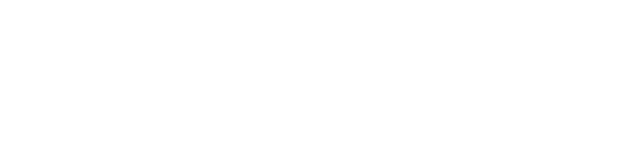
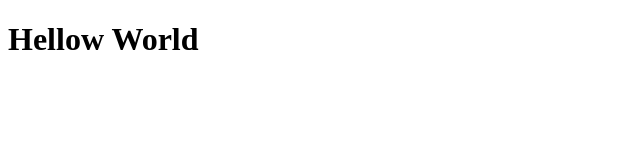
Before and after one commit to yumachon/kadai-githubpages, a plain HTML site: page index.html in a window 1280 px wide. Shown: the whole page, without its empty margins (0-640 px from the left). Drawn offline with Linux system fonts and the light colour scheme.

Commit message:
update index.html

```diff
--- a/index.html
+++ b/index.html
@@ -4,4 +4,7 @@
         <meta charset="utf-8">
         <title>Heloow World</title>
     </head>
+    <body>
+        <h1>Hellow World</h1>
+    </body>
 </html>
```
